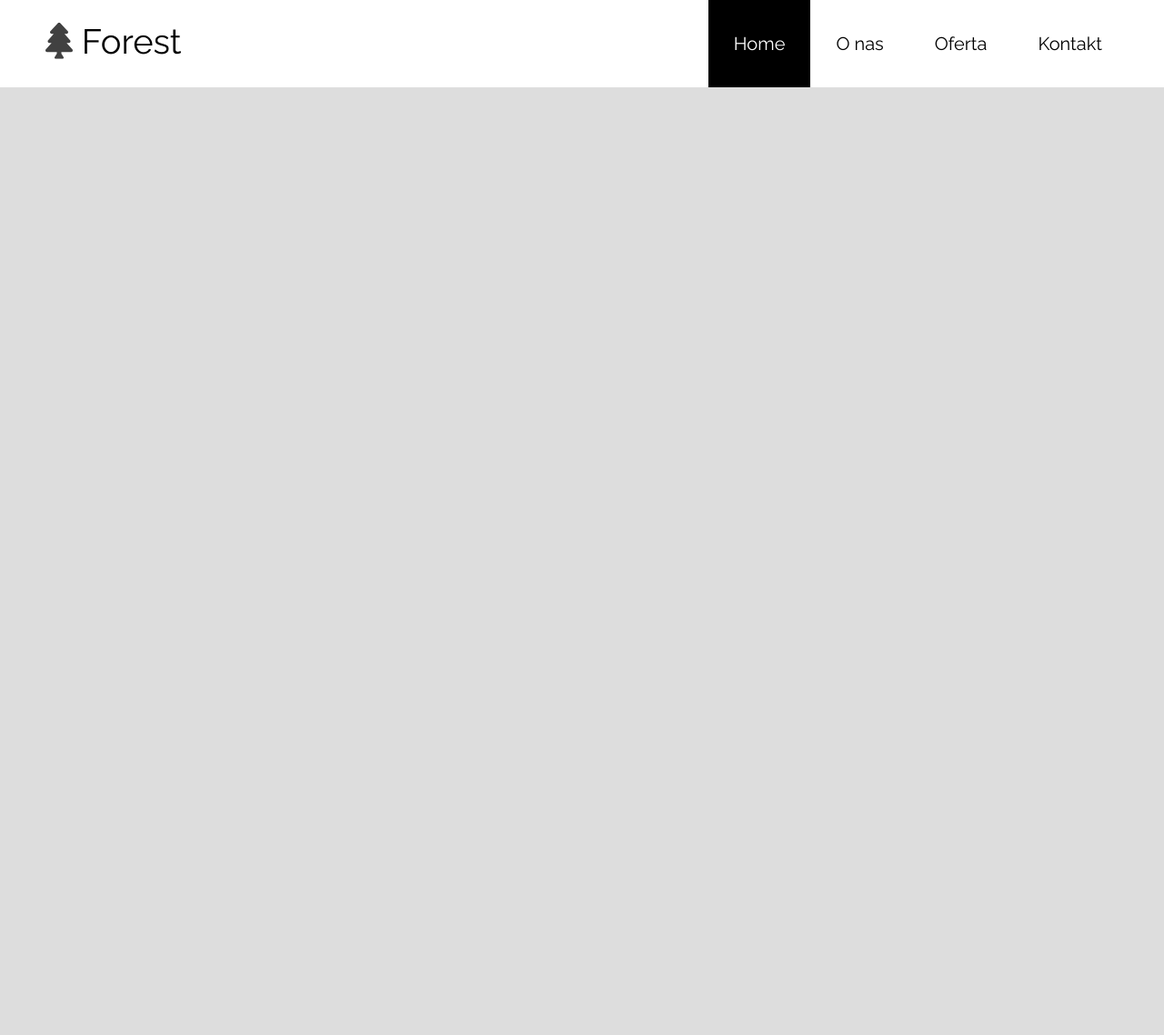
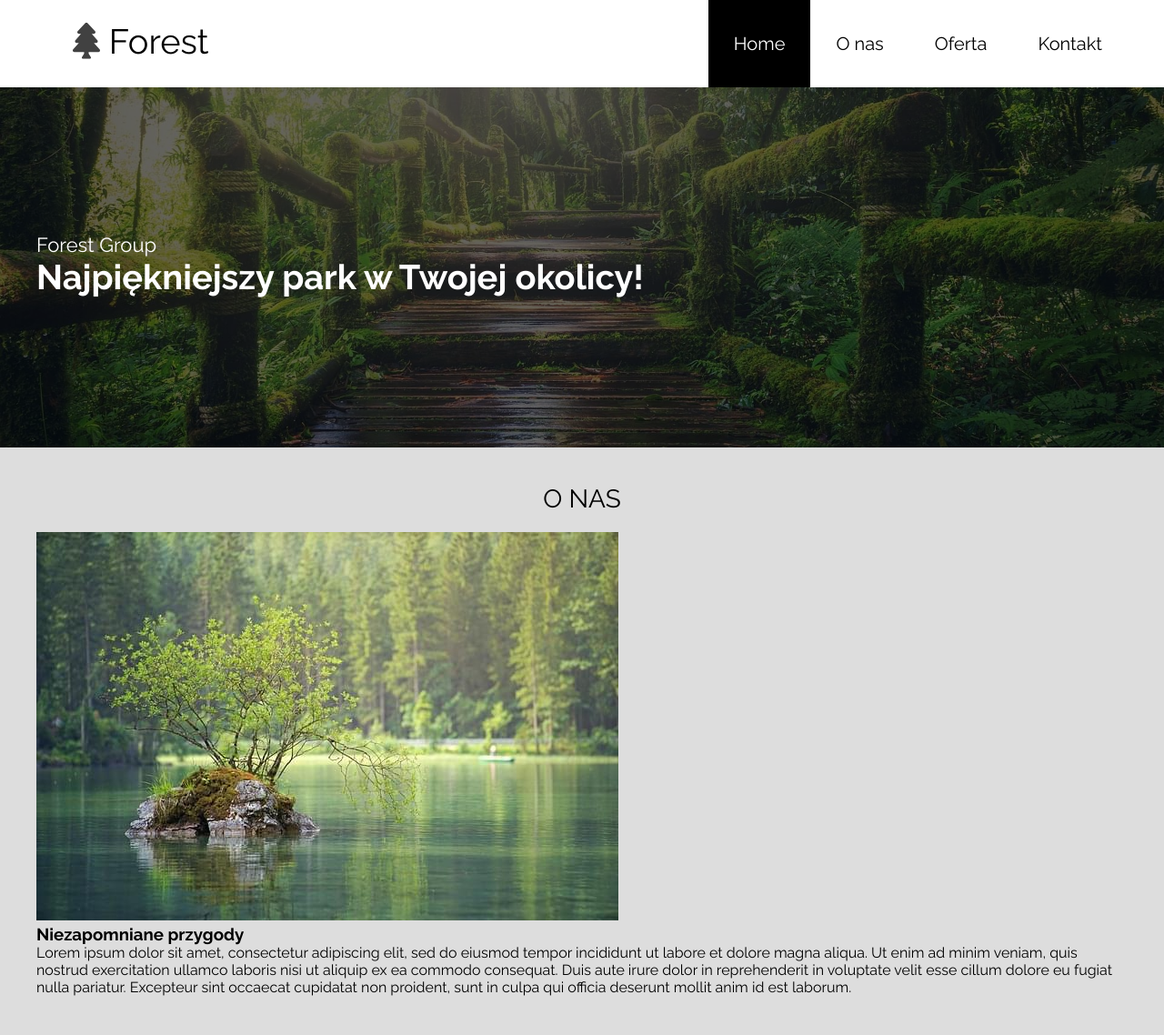
Before and after one commit to pancake-dave/forest, a website: page index.html in a window 1280 px wide. Shown: the whole page at 91% size. Drawn offline with Linux system fonts and the light colour scheme.

Commit message:
finished header, fixed gulp script

```diff
--- a/gulpfile.js
+++ b/gulpfile.js
@@ -78,7 +78,7 @@ function watchForChanges(done) {
 	watch("./*.html").on("change", reload);
 	watch(
 		[paths.html, paths.sass, paths.js],
-		parallel(sassCompiler, javaScript)
+		parallel(sassCompiler, javaScript, handleKits)
 	).on("change", reload);
 	watch(paths.img, convertImg);
 	done();
--- a/index.html
+++ b/index.html
@@ -16,7 +16,7 @@
 </head>
 
 	<body>
-		<header>
+		<header class="header">
 			<button class="burger-btn">
 	<div class="burger-btn__box">
 		<div class="burger-btn__bars"></div>
@@ -57,8 +57,36 @@
 	</div>
 </nav>
 
+			<!-- <img src="../dist/img/jungle_small.jpg" alt="Zdjęcie ścieżki w lesie ułożonej z drewnianych pomostów, ograniczonych barierami" class="header__hero-img"> -->
+			<div class="header__separator"></div>
+			<div class="header__hero section-padding">
+				<div class="header__hero--shadow"></div>
+				<div class="header__hero__text wrapper">
+					<p class="header__hero__title">Forest Group</p>
+					<h1 class="header__hero__caption">
+						Najpiękniejszy park w Twojej okolicy!
+					</h1>
+				</div>
+			</div>
 		</header>
-
+		<main>
+			<section class="about-us section-padding">
+				<h2 class="about-us__title section-title">o nas</h2>
+				<div class="about-us__content">
+					<img src="../dist/img/waters_small.jpg" alt="Zdjęcie małej, kamiennej wysepki na jeziorze, w tle zielony las" class="about-us__img" />
+					<h3 class="about-us__heading">Niezapomniane przygody</h3>
+					<p class="about-us__text">
+						Lorem ipsum dolor sit amet, consectetur adipiscing elit, sed do
+						eiusmod tempor incididunt ut labore et dolore magna aliqua. Ut enim
+						ad minim veniam, quis nostrud exercitation ullamco laboris nisi ut
+						aliquip ex ea commodo consequat. Duis aute irure dolor in
+						reprehenderit in voluptate velit esse cillum dolore eu fugiat nulla
+						pariatur. Excepteur sint occaecat cupidatat non proident, sunt in
+						culpa qui officia deserunt mollit anim id est laborum.
+					</p>
+				</div>
+			</section>
+		</main>
 
 		<script src="./dist/js/script.min.js"></script>
 	</body>
--- a/src/sass/base/_base.scss
+++ b/src/sass/base/_base.scss
@@ -18,6 +18,7 @@ body {
   // background-color: $main-color;
   background-color: #ddd;
   height: 200vh;
+  // overflow: hidden;
 }
 
 .wrapper {
@@ -27,18 +28,22 @@ body {
 }
 
 .section-padding {
-  padding: 1em 1em;
+  padding: 2rem 2rem;
+}
+
+.section-title {
+  padding-bottom: 2rem;
 }
 
 //MEDIA QUERIES
 
 @media($media-medium) {
   .section-padding {
-      padding: 2em 2em;
+      padding: 3rem 3rem;
   }
 }
 @media($media-large) {
   .section-padding {
-      padding: 4em 2em;
+      padding: 4rem 4rem;
   }
 }
--- a/src/sass/base/_typography.scss
+++ b/src/sass/base/_typography.scss
@@ -27,6 +27,12 @@ body {
     }
 }
 
+.section-title {
+    font-size: 2.8rem;
+    font-weight: normal;
+    text-transform: uppercase;
+}
+
 
 
 // <weight>: Use a value from 100 to 900
--- a/src/sass/components/_buttons.scss
+++ b/src/sass/components/_buttons.scss
@@ -31,10 +31,11 @@
     }
     &__bars::before {
         content: '';
-        top: -14px;
+        top: -13px;
     }
     &__bars::after {
         content: '';
+        top: 13px
     }
 }
 
--- a/src/sass/layout/_header.scss
+++ b/src/sass/layout/_header.scss
@@ -1,2 +1,65 @@
 @use './abstracts/colors' as *;
 @use './abstracts/variables' as *;
+
+.header {
+    &__separator {
+        height: 6rem;
+    }
+    &__hero {
+        position: relative;
+        display: grid;
+        grid-template-rows: repeat(3, 1fr);
+        background-image: url("/dist/img/jungle_small.jpg");
+        background-position: center 70%;
+        background-size: cover;
+        height: 40vh;
+        color: $main-color;z-index: -5;
+        &--shadow {
+            position: absolute;
+            left: 0;
+            top: 0;
+            width: 100%;
+            height: 100%;
+            background-color: rgba(0,0,0, .6);
+            z-index: -1;
+        }
+        &__text {
+            grid-row: 2/3;
+        }
+
+    }
+}
+
+
+
+//MEDIA QUERIES
+
+@media ($media-medium) {
+    .header {
+        &__hero {
+            background-image: url("/dist/img/jungle_large.jpg");
+        }
+    }
+}
+
+
+@media ($media-large) {
+    .header {
+        &__separator {
+            height: 9.2rem;
+        }
+        &__hero {
+            background-image: url("/dist/img/jungle_xlarge.jpg");
+            height: 50vh;
+            &__text {
+                align-self: center;
+            }
+            &__title {
+                font-size: 2.2rem;
+            }
+            &__caption {
+                font-size: 3.8rem;
+            }
+        }
+    }
+}
--- a/src/sass/layout/_main.scss
+++ b/src/sass/layout/_main.scss
@@ -1,2 +1,9 @@
 @use './abstracts/colors' as *;
 @use './abstracts/variables' as *;
+
+.about-us {
+    display: flex;
+    flex-direction: column;
+    justify-content: center;
+    align-items: center;
+}
--- a/src/sass/layout/_nav.scss
+++ b/src/sass/layout/_nav.scss
@@ -75,7 +75,8 @@
     }
     .logo {
         top: 50%;
-        left: 1rem;
+        left: 0;
+        padding-left: 4rem;
         transform: translateY(-50%);
     }
 }
```
Also changed, not shown: dist/css/style.min.css, dist/img/jungle_xlarge.jpg (added), src/img/jungle_xlarge.jpg (added), 1 other file.
